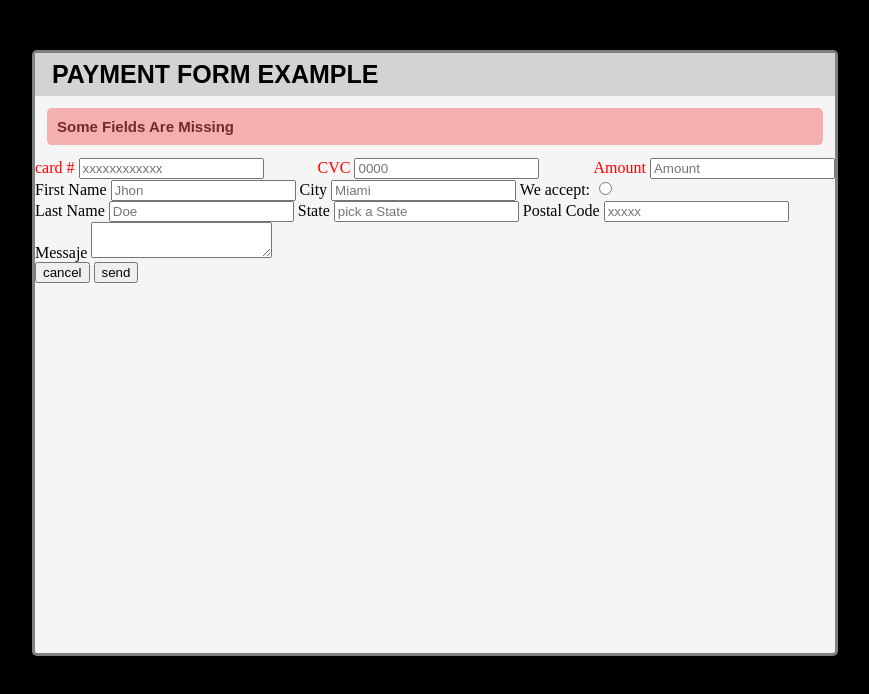
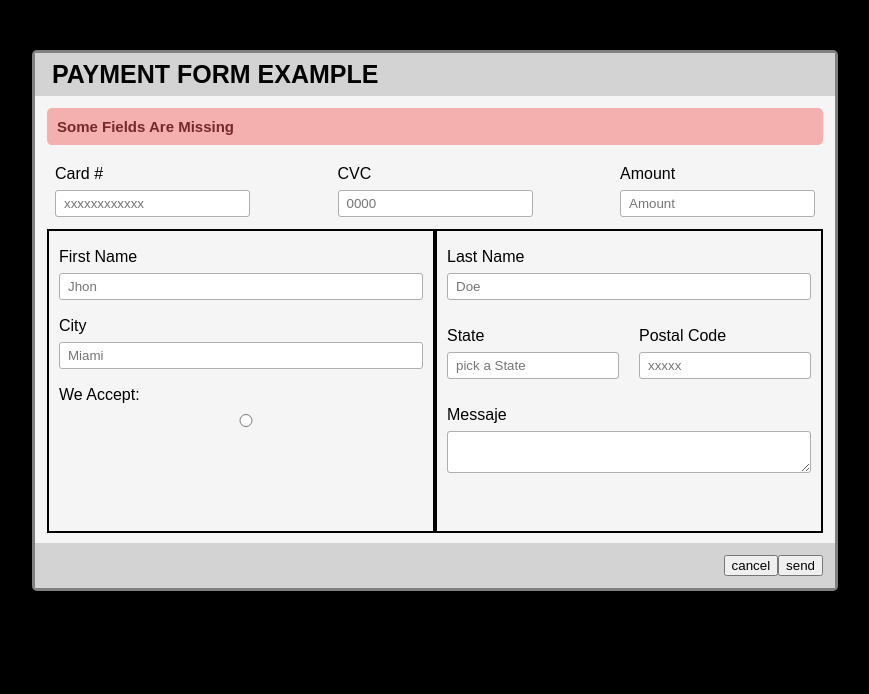
Before and after one commit to 4GeeksAcademy/EB-Form-Project, a plain HTML site: page index.html in a window 1280 px wide. Shown: the whole page, without its empty margins (205-1074 px from the left). Drawn offline with Linux system fonts and the light colour scheme.

Commit message:
EB Form casi listo

```diff
--- a/index.html
+++ b/index.html
@@ -29,29 +29,38 @@
         </div>
         <div class="personal_information">
             <div class="information_left">
-                <label>First Name
+                <div>
+                    <label>First Name</label>
                     <input type="text" placeholder="Jhon" required>
-                </label>
-                <label>City
+                </div>
+                <div>
+                    <label>City</label>
                     <input type="text" placeholder="Miami" required>
-                </label>
-                <label>We accept:
+                </div>
+                <div>
+                    <label>We accept:</label>
                     <input type="radio">
-                </label>
+                </div>
             </div>
             <div class="information_right">
-                 <label>Last Name
+                <div>
+                       <label>Last Name</label>
                        <input type="text" placeholder="Doe">
-                 </label>
-                 <label>State
+                </div>
+            <div id="state_pc">
+                <div>
+                       <label>State</label>
                        <input type="search" placeholder="pick a State" required>
-                 </label>
-                 <label>Postal Code
+                </div>
+                <div>
+                       <label>Postal Code</label>
                        <input type="number" placeholder="xxxxx" required>
-                 </label>
-                 <label>Messaje
+                </div>
+            </div>
+                <div>
+                       <label>Messaje</label>
                        <textarea></textarea>
-                 </label>
+                </div>
             </div>
         </div>
         <div class="buttom">
--- a/styles.css
+++ b/styles.css
@@ -5,7 +5,7 @@ body{
 .caja_contenedora {
     background-color: whitesmoke;
     width: 800px;
-    height: 600px;
+    height: 535px;
     border: 3px solid grey;
     margin: auto;
     margin-top: 50px;
@@ -36,9 +36,69 @@ h2{
 }
 .card_control {
     display: flex;
-    flex-direction: row;
+   flex-direction: row;
     justify-content: space-between;
+    margin: 12px 20px 12px 20px;
 }
 .input_1, .input_2, .input_3 {
-   color: red
+   display: flex;
+   flex-direction: column;
+   font-family: sans-serif;
+   text-transform: capitalize;
+
 }
+label{
+    font-size: 1.0em;
+    line-height: 2;
+}
+.personal_information{
+    display: flex;
+    flex-flow: row;
+    margin: 10px 12px 10px 12px;
+
+}
+.information_left div {
+    display: flex;
+    flex-flow: column;
+    font-family: sans-serif;
+    text-transform: capitalize;
+    margin: 10px;
+}
+.information_right div {
+    display: flex;
+    flex-flow: column;
+    font-family: sans-serif;
+    text-transform: capitalize;
+    margin: 10px;
+}
+ #state_pc {
+     display: flex;
+     flex-direction: row;
+     margin: auto;
+}
+    .information_left, .information_right{
+        border: none;
+        width:780px;
+        height: 300px;
+        border: 2px solid black;
+    }
+    input, textarea {
+        width: 100%;
+        box-sizing: border-box;
+        padding: 5px 8px;
+        border: none;
+        border: 1px solid rgb(175, 174, 174);
+        border-radius: 3px;
+
+    }
+    .buttom {
+        background-color: rgb(212, 211, 211);
+        display: flex;
+        flex-direction: row;
+        justify-content: end;
+        margin: 0;
+        padding: 12px;
+        box-sizing: border-box;
+        overflow: hidden;
+
+    }
```
